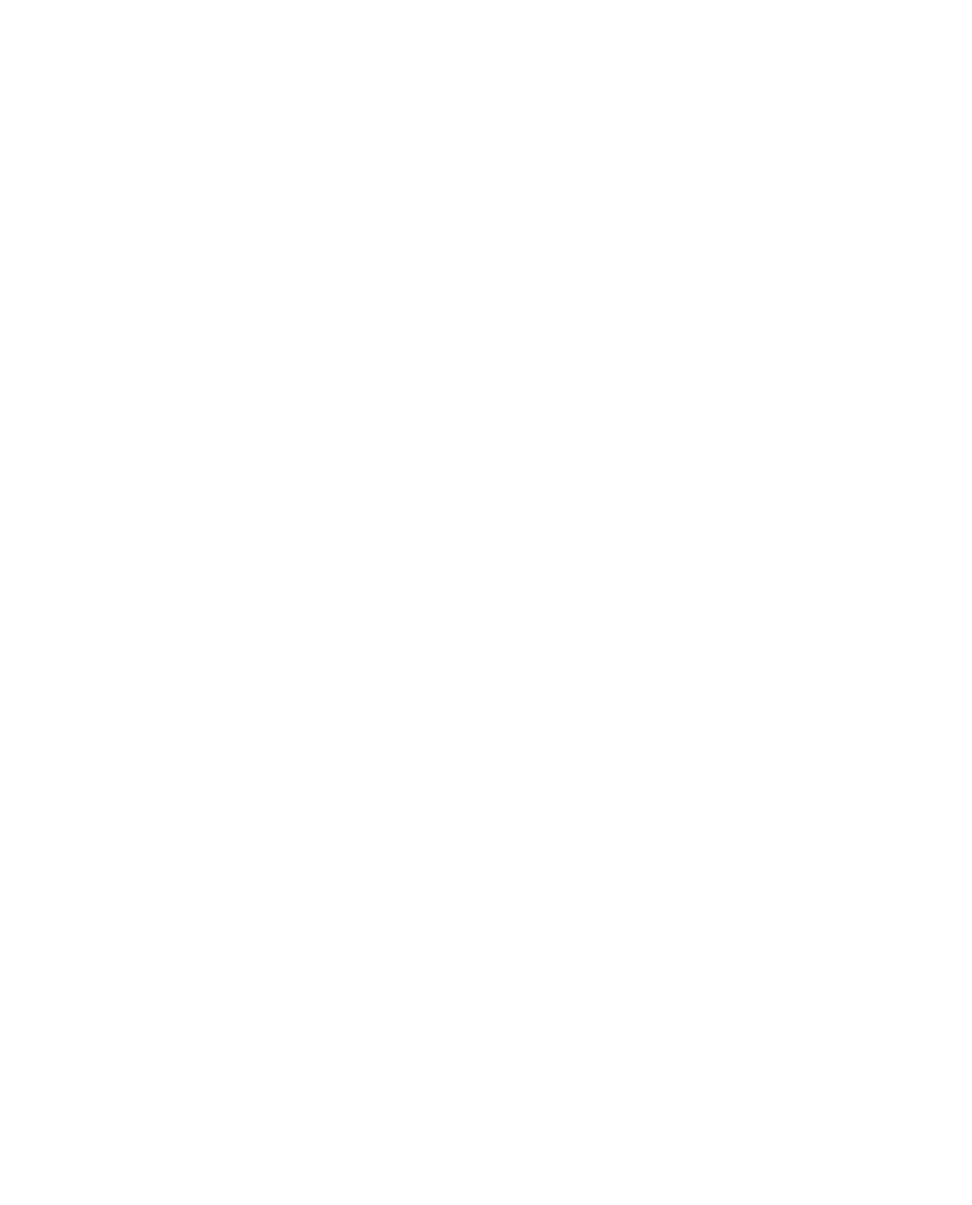
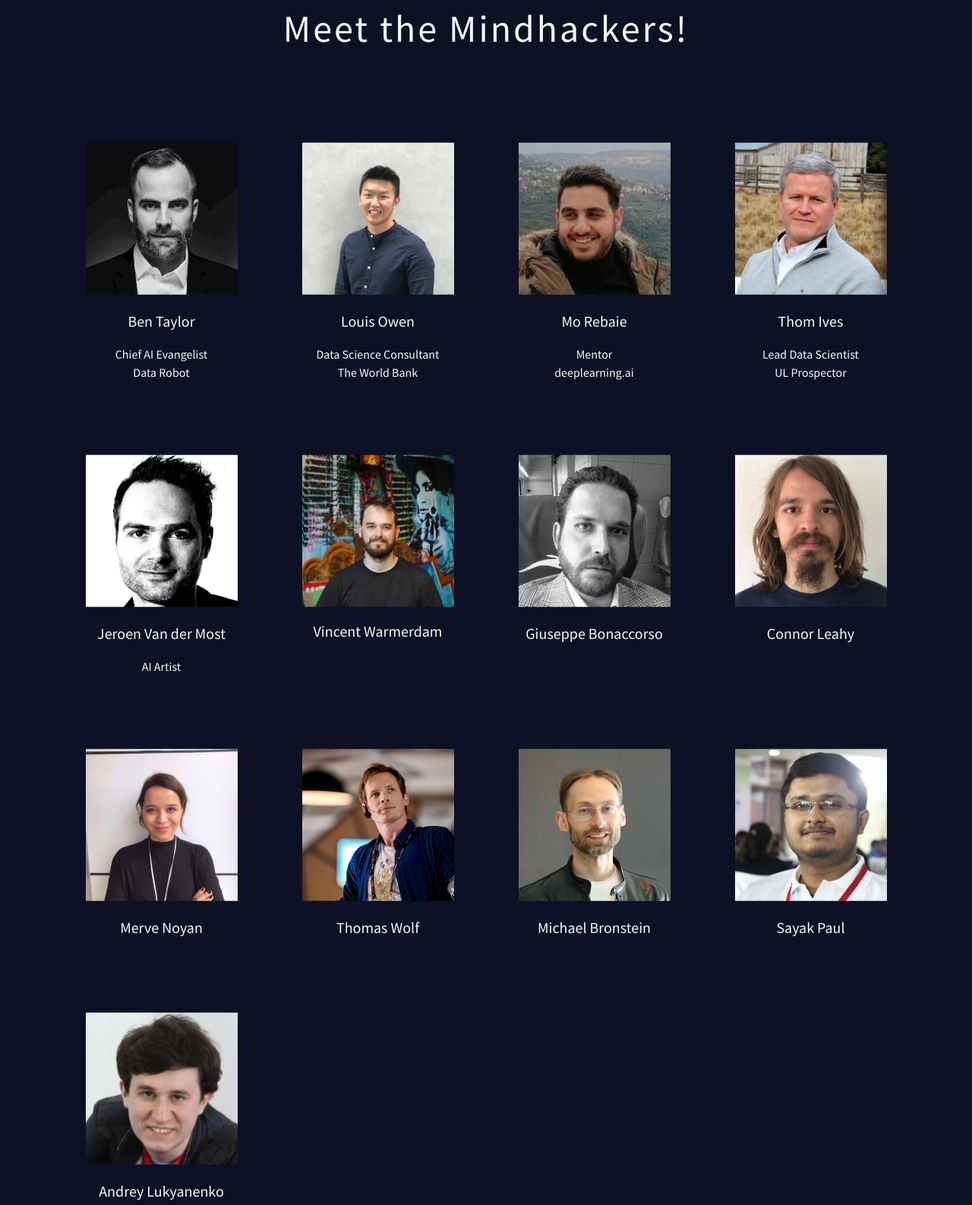
Before and after one commit to ankit0812-hue/Mindhack_Summit, a plain HTML site: page index.html in a window 1280 px wide. Shown: the top 1586 px of the page at 76% size. Before the commit the page ends 800 px from the top, so only its background shows below. Drawn offline with nearby package versions, Linux system fonts and the light colour scheme.

Commit message:
Added speakers gallery

```diff
--- a/css/style.css
+++ b/css/style.css
@@ -0,0 +1,56 @@
+.speakers-container {
+    background: #0E1125;
+    height: auto;
+    font-family: Source Sans Pro;
+}
+.speaker-section-heading {
+    color: #F8F8F8;
+    font-weight: 400;
+    font-size: 50px;
+    text-align: center;
+    letter-spacing: 3px;
+}
+.speaker-name, .speaker-position {
+    color: #f8f8f8;
+}
+.speaker-image-cards {
+    margin-top: 7em;
+}
+.speaker-name {
+    margin-top: 1em;
+    font-size: 20px;
+}
+.image-rows {
+    margin-top: 5em;
+}
+
+.register-speaker {
+    background-color: #2D94AB;
+    border-radius: 70px;
+    color: rgba(16,16,16,1);
+    font-size: 20px;
+    padding: 0 30px 0 30px;
+    height: 60px;
+    width: 260px;
+    border: none;
+    margin-bottom: 5em;
+}
+.register-speaker:hover {
+    background-color: #2d94ab;
+    color: rgba(16,16,16,1);
+}
+
+.speaker-button {
+    margin-top: 3em;
+}
+
+
+@media (max-width: 600px)
+{
+    .image-rows {
+        margin-top: 0em;
+    }
+    .speaker {
+        margin-top: 2em;
+    }
+}
--- a/index.html
+++ b/index.html
@@ -6,10 +6,83 @@
     <link rel="stylesheet" href="https://stackpath.bootstrapcdn.com/bootstrap/4.5.2/css/bootstrap.min.css"
         integrity="sha384-JcKb8q3iqJ61gNV9KGb8thSsNjpSL0n8PARn9HuZOnIxN0hoP+VmmDGMN5t9UJ0Z" crossorigin="anonymous">
     <link rel="stylesheet" href="./css/style.css">
+    <link href="https://fonts.googleapis.com/css?family=Source Sans Pro" rel="stylesheet"/>
     <title>Mindhack Summit - 2020</title>
 </head>
 <body>
-
+     <div class="container-fluid speakers-container">
+         <p class="speaker-section-heading">Meet the Mindhackers!</p>
+         <div class="container speaker-image-cards">
+           <div class="row image-rows">
+               <div class="col-md-3 col-sm-6 col-12 text-center speaker">
+                  <img class="img-fluid speaker-image" src="./images/ben 1.png" alt="speaker">
+                  <p class="speaker-name">Ben Taylor</p>
+                  <p class="speaker-position">Chief AI Evangelist<br>Data Robot</p>
+               </div>
+               <div class="col-md-3 col-sm-6 col-12 text-center speaker">
+                 <img class="img-fluid speaker-image" src="./images/louis 1.png" alt="speaker">
+                 <p class="speaker-name">Louis Owen</p>
+                 <p class="speaker-position">Data Science Consultant<br>The World Bank</p>
+            </div>
+            <div class="col-md-3 col-sm-6 col-12 text-center speaker">
+                <img class="img-fluid speaker-image" src="./images/mo 1.png" alt="speaker">
+                <p class="speaker-name">Mo Rebaie</p>
+                <p class="speaker-position">Mentor<br>deeplearning.ai</p>
+            </div>
+            <div class="col-md-3 col-sm-6 col-12 text-center speaker">
+                <img class="img-fluid speaker-image" src="./images/thom 1.png" alt="speaker">
+                <p class="speaker-name">Thom Ives</p>
+                <p class="speaker-position">Lead Data Scientist<br>UL Prospector</p>
+            </div>
+           </div>
+           <div class="row image-rows">
+            <div class="col-md-3 col-sm-6 col-12 text-center speaker">
+               <img class="img-fluid speaker-image" src="./images/jeroen 1.png" alt="speaker">
+               <p class="speaker-name">Jeroen Van der Most</p>
+               <p class="speaker-position">AI Artist</p>
+            </div>
+            <div class="col-md-3 col-sm-6 col-12 text-center speaker">
+              <img class="img-fluid speaker-image" src="./images/vincent 1.png" alt="speaker">
+              <h4 class="speaker-name">Vincent Warmerdam</h4>
+         </div>
+         <div class="col-md-3 col-sm-6 col-12 text-center speaker">
+             <img class="img-fluid speaker-image" src="./images/guiseppe 1.png" alt="speaker">
+             <p class="speaker-name">Giuseppe Bonaccorso</p>
+         </div>
+         <div class="col-md-3 col-sm-6 col-12 text-center speaker">
+             <img class="img-fluid speaker-image" src="./images/connor 1.png" alt="speaker">
+             <p class="speaker-name">Connor Leahy</p>
+         </div>
+        </div>
+        <div class="row image-rows">
+            <div class="col-md-3 col-sm-6 col-12 text-center speaker">
+               <img class="img-fluid speaker-image" src="./images/merve 1.png" alt="speaker">
+               <p class="speaker-name">Merve Noyan</p>
+            </div>
+            <div class="col-md-3 col-sm-6 col-12 text-center speaker">
+              <img class="img-fluid speaker-image" src="./images/thomas 1.png" alt="speaker">
+              <p class="speaker-name">Thomas Wolf</p>
+         </div>
+         <div class="col-md-3 col-sm-6 col-12 text-center speaker">
+             <img class="img-fluid speaker-image" src="./images/michael 1.png" alt="speaker">
+             <p class="speaker-name">Michael Bronstein</p>
+         </div>
+         <div class="col-md-3 col-sm-6 col-12 text-center speaker">
+             <img class="img-fluid speaker-image" src="./images/sayak 1.png" alt="speaker">
+             <p class="speaker-name">Sayak Paul</p>
+         </div>
+        </div>
+        <div class="row image-rows">
+            <div class="col-md-3 col-sm-6 col-12 text-center speaker">
+               <img class="img-fluid speaker-image" src="./images/andrey 1.png" alt="speaker">
+               <p class="speaker-name">Andrey Lukyanenko</p>
+            </div>
+        </div>
+        </div>
+        <div class="conatiner speaker-button text-center">
+            <button type="button" class="btn btn-primary register-speaker">Become a speaker</button>
+        </div>
+     </div>
 
     <script src="https://code.jquery.com/jquery-3.5.1.slim.min.js"
         integrity="sha384-DfXdz2htPH0lsSSs5nCTpuj/zy4C+OGpamoFVy38MVBnE+IbbVYUew+OrCXaRkfj"
```
Also changed, not shown: images/andrey 1.png (added), images/ben 1.png (added), images/connor 1.png (added), images/guiseppe 1.png (added), images/jeroen 1.png (added), images/louis 1.png (added), images/merve 1.png (added), images/michael 1.png (added), images/mo 1.png (added), images/sayak 1.png (added), images/thom 1.png (added), images/thomas 1.png (added), images/vincent 1.png (added).
